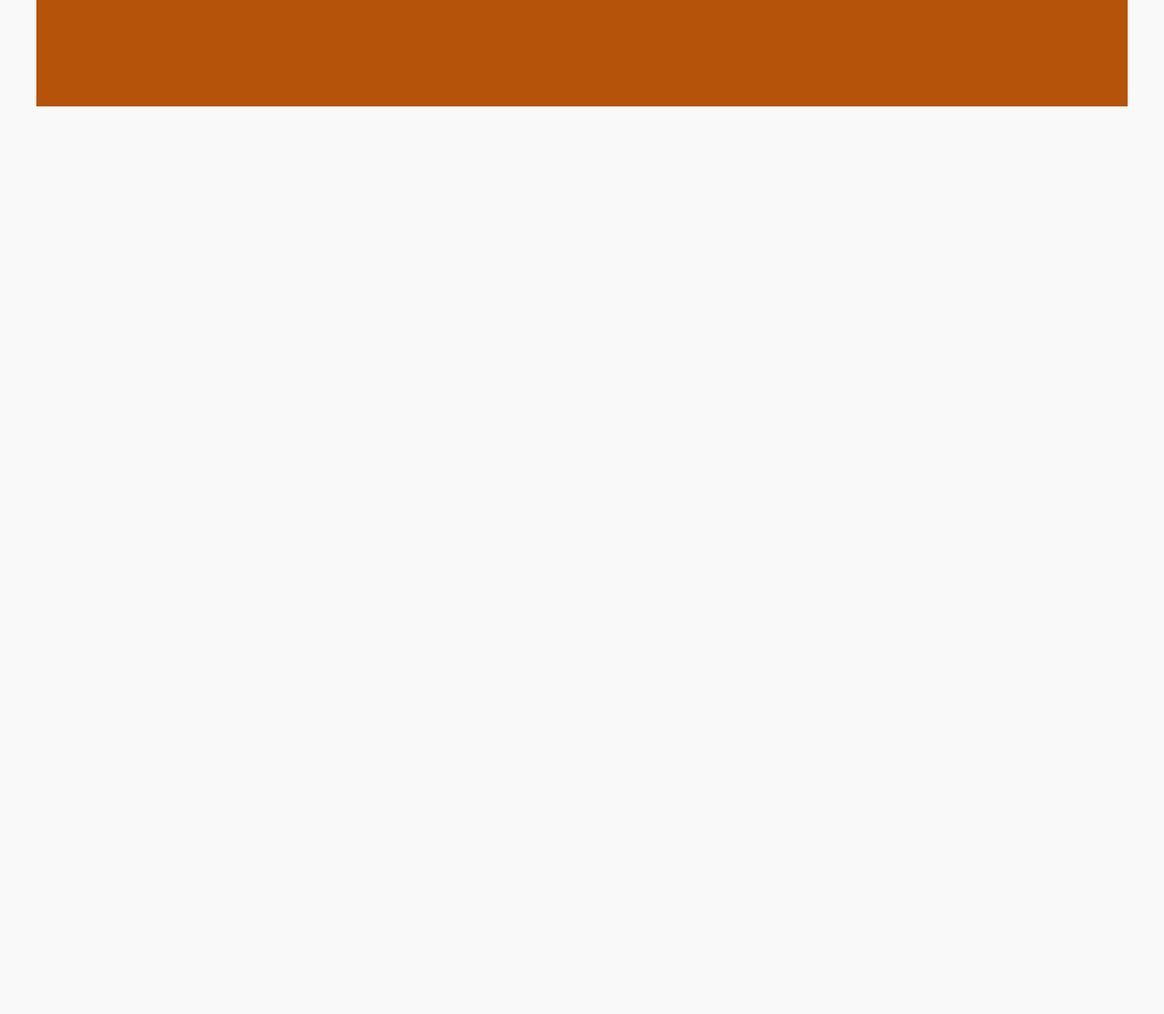
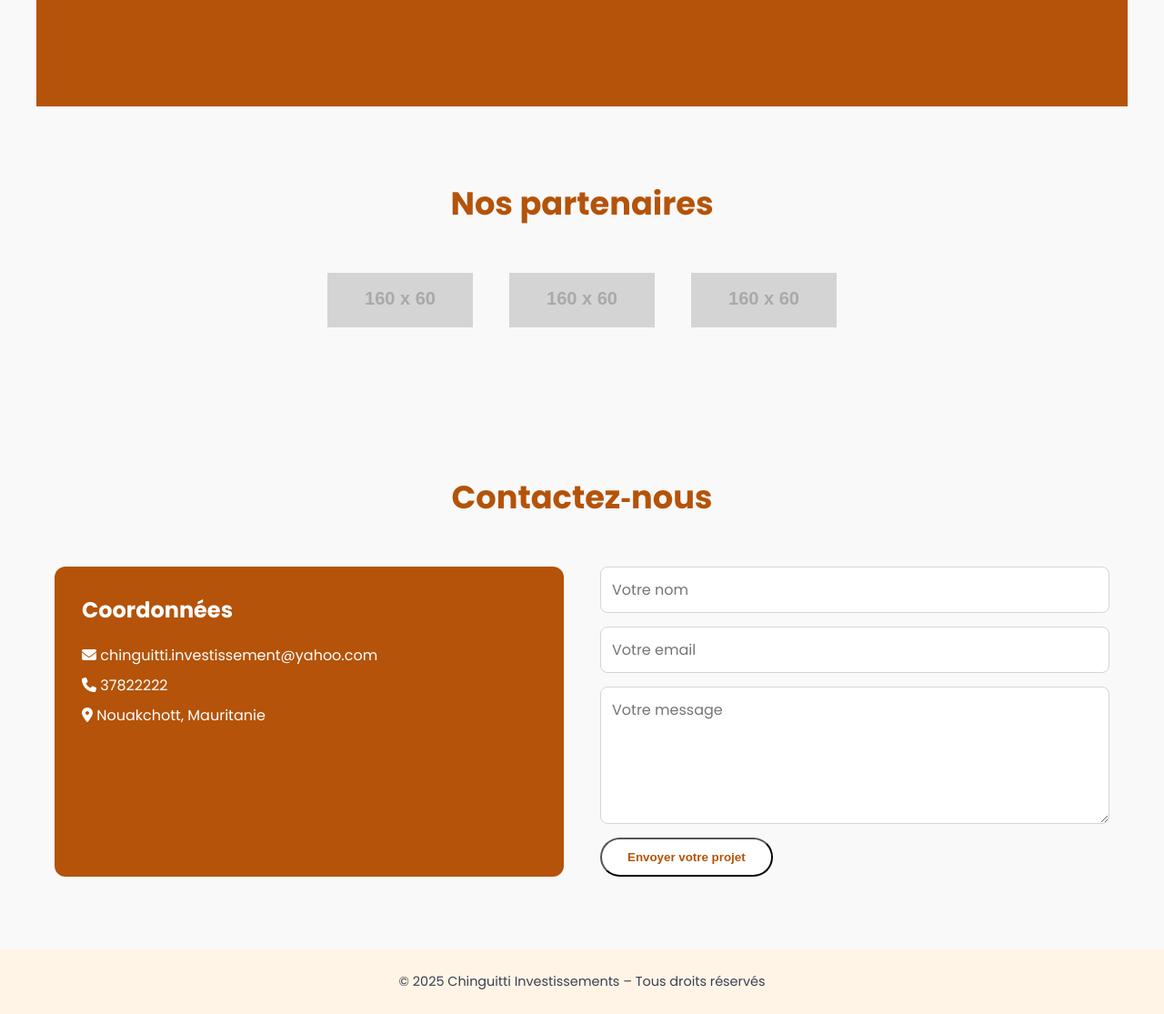
Before and after one commit to vitevite-pixe/chinguitti-invest, a plain HTML site: page index.html in a window 1280 px wide. Shown: the part 519-1634 px from the top of the page at 91% size. Before the commit the page ends 800 px from the top, so only its background shows below. Drawn offline with Linux system fonts and the light colour scheme; placeholder pictures from the web are drawn by us.

Commit message:
Update index.html

```diff
--- a/index.html
+++ b/index.html
@@ -80,7 +80,38 @@
     <a class="btn-whatsapp" href="https://wa.me/22237822222" target="_blank"><i class="fab fa-whatsapp"></i> WhatsApp</a>
   </section>
 
-  <!-- reste du site inchangé -->
+  <section id="partners">
+    <h2 class="section-title">Nos partenaires</h2>
+    <div class="partners">
+      <img src="https://dummyimage.com/160x60/cccccc/000&text=Rim+Oil" alt="Rim Oil" class="partner-logo">
+      <img src="https://dummyimage.com/160x60/cccccc/000&text=Energy24" alt="Energy24" class="partner-logo">
+      <img src="https://dummyimage.com/160x60/cccccc/000&text=Immobilier+Maroc" alt="Immobilier Maroc" class="partner-logo">
+    </div>
+  </section>
+
+  <section id="contact">
+    <h2 class="section-title">Contactez‑nous</h2>
+    <div class="contact-wrapper">
+      <div class="contact-info">
+        <h3>Coordonnées</h3>
+        <p><i class="fas fa-envelope"></i> chinguitti.investissement@yahoo.com</p>
+        <p><i class="fas fa-phone"></i> 37822222</p>
+        <p><i class="fas fa-map-marker-alt"></i> Nouakchott, Mauritanie</p>
+      </div>
+      <div class="contact-form">
+        <form action="https://formspree.io/f/mwkgykpn" method="POST">
+          <input type="text" name="name" placeholder="Votre nom" required>
+          <input type="email" name="email" placeholder="Votre email" required>
+          <textarea name="message" rows="5" placeholder="Votre message"></textarea>
+          <button type="submit" class="btn">Envoyer votre projet</button>
+        </form>
+      </div>
+    </div>
+  </section>
+
+  <footer>
+    © 2025 Chinguitti Investissements – Tous droits réservés
+  </footer>
 
   <script>
     function switchLang(lang) {
```
